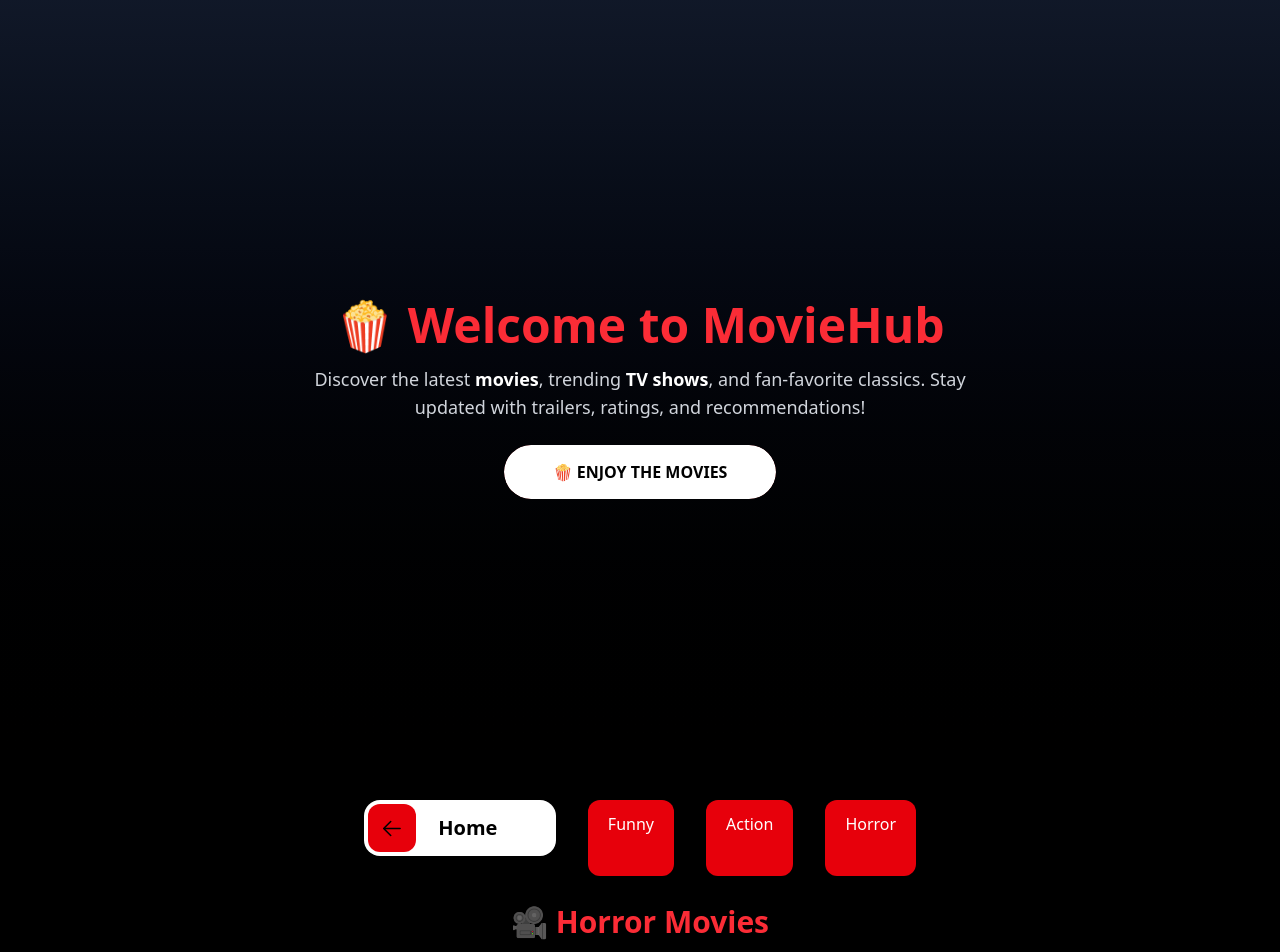
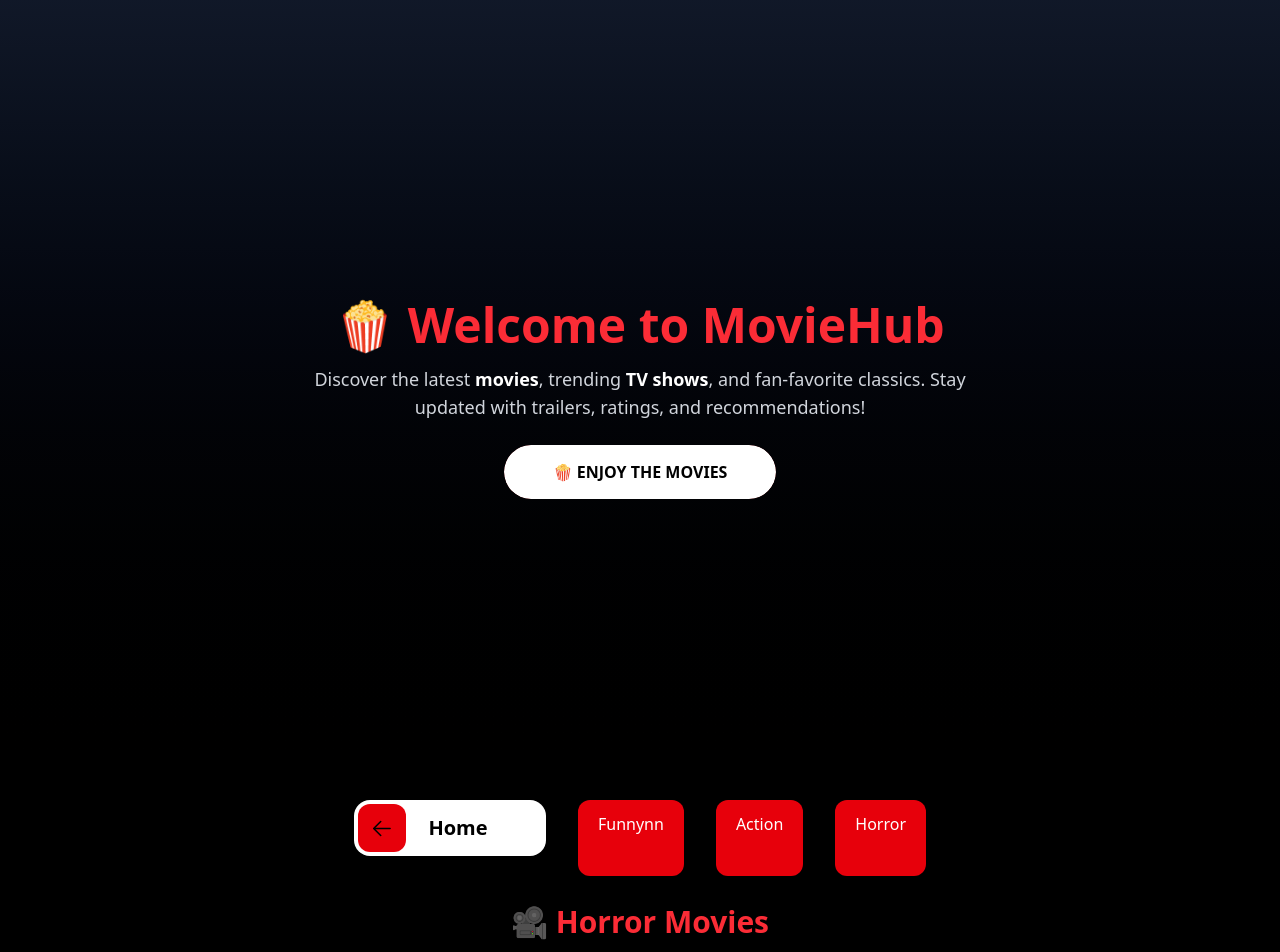
Before and after one commit to FaridCraft/Movie_hub, a Next.js app: page /horror in a window 1280 px wide. Shown: the top 952 px of the page. Built offline with nearby package versions, Linux system fonts and the light colour scheme.

Commit message:
Update page.js

```diff
--- a/src/app/horror/page.js
+++ b/src/app/horror/page.js
@@ -130,7 +130,7 @@
           rel="noreferrer"
           className="px-5 py-3 w-full sm:w-auto text-center rounded-xl bg-red-600 hover:bg-white/20 text-white backdrop-blur-md transition"
         >
-          Funny
+          Funnynn
         </a>
 
         <a
```
